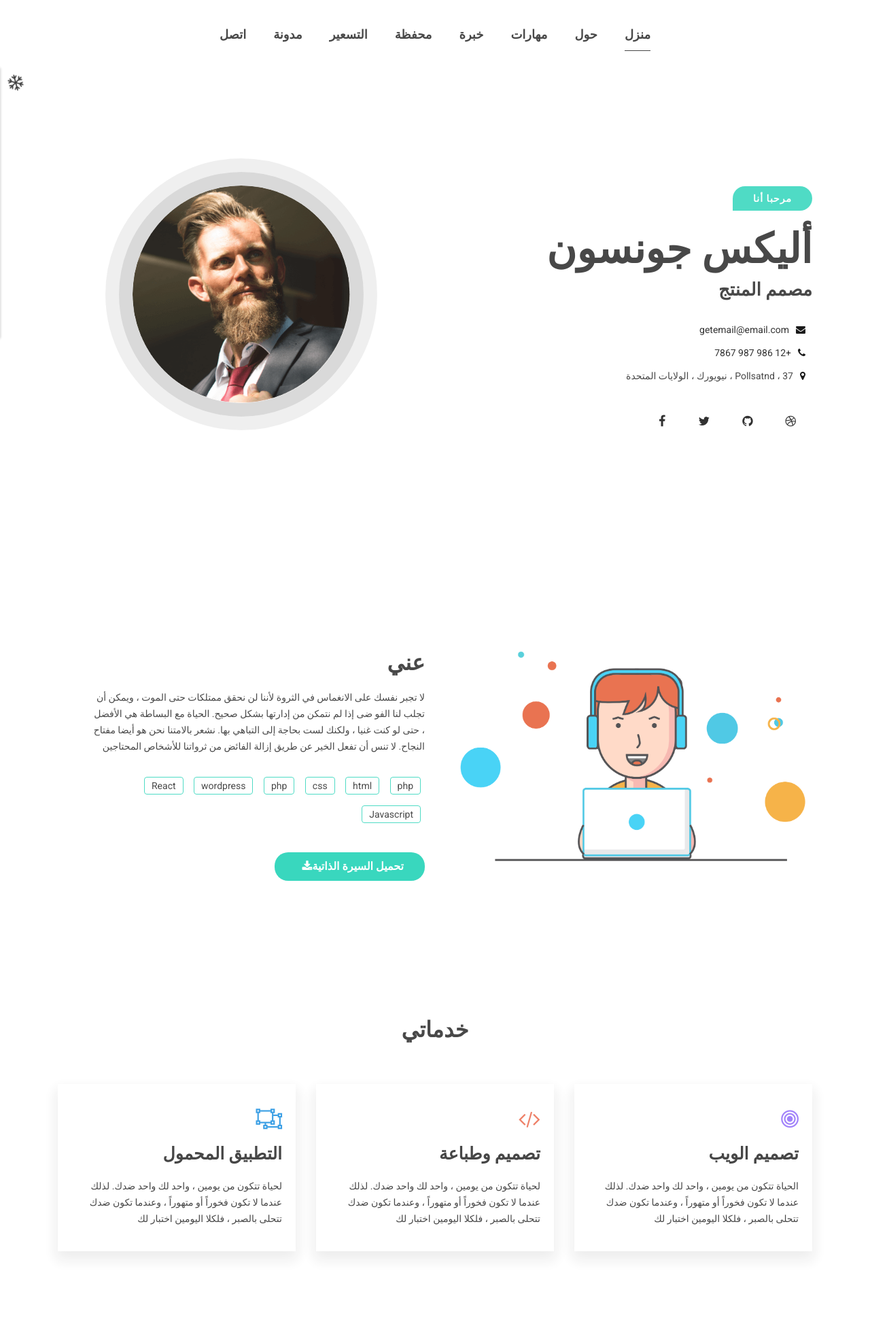
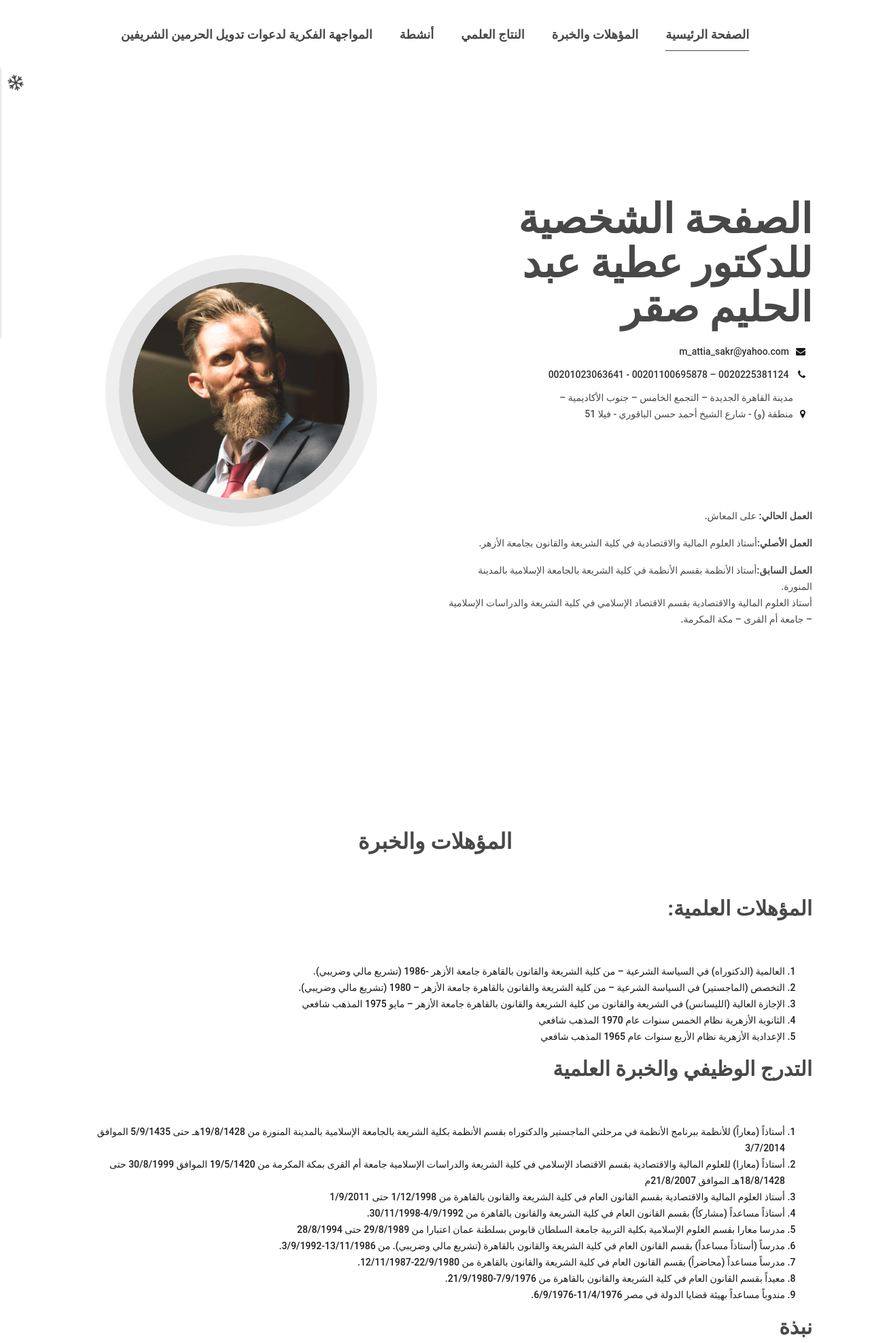
Before and after one commit to profattiasakr/profattiasakr.github.io, a plain HTML site: page index.html in a window 1280 px wide. Shown: the top 1976 px of the page at 68% size. Drawn offline with Linux system fonts and the light colour scheme; some packages are replaced by stand-ins of ours.

Commit message:
filling content

```diff
--- a/index.html
+++ b/index.html
@@ -2,13 +2,13 @@
 <html dir="rtl" lang="ar">
 
 <head>
-        <title>Maha - Personal CV/Resume Template | RTL Support </title>
+        <title> الصفحة الشخصية للدكتور عطية عبد الحليم صقر </title>
         <!-- Required meta tags -->
         <meta charset="utf-8">
         <meta http-equiv="X-UA-Compatible" content="IE=edge">
-        <meta name="description" content="Maha Personal cv/resume template for professional and personal website." />
-        <meta name="keywords" content="creative, cv, designer,  online cv, online resume, powerful portfolio, professional, professional resume, responsive, resume, vcard " />
-        <meta name="developer" content="Md. Siful Islam">
+        <meta name="description" content=" الصفحة الشخصية للدكتور عطية عبد الحليم صقر" />
+        <meta name="keywords" content="professor, cv, online cv, online resume, portfolio, islamic law, economy" />
+        <meta name="developer" content="Dr. Mahmoud SAKR">
         <meta name="viewport" content="width=device-width, initial-scale=1, shrink-to-fit=no">
 
         <!-- FAV AND ICONS   -->
@@ -18,7 +18,7 @@
         <link rel="shortcut icon" sizes="114x114" href="assets/images/apple-icon-114x114.png">
 
         <!-- Google Font-->
-        <link href="http://fonts.googleapis.com/css?family=Roboto" rel="stylesheet">
+        <link href="http://fonts.googleapis.com/css?family=amiri" rel="stylesheet">
         <!-- Font Awesome -->
         <link rel="stylesheet" href="assets/icons/font-awesome-4.7.0/css/font-awesome.min.css">
         <!-- Bootstrap CSS -->
@@ -71,28 +71,19 @@
                         <div class="collapse navbar-collapse" id="navbarSupportedContent">
                             <ul class="navbar-nav mr-auto ml-auto">
                                 <li class="nav-item active">
-                                    <a class="nav-link" href="#mh-home">منزل</a>
+                                    <a class="nav-link" href="#mh-home">الصفحة الرئيسية</a>
                                 </li>
                                 <li class="nav-item">
-                                    <a class="nav-link" href="#mh-about">حول</a>
+                                   <a class="nav-link" href="#mh-skills">المؤهلات والخبرة</a>
                                 </li>
                                 <li class="nav-item">
-                                   <a class="nav-link" href="#mh-skills">مهارات</a>
+                                   <a class="nav-link" href="#mh-publications">النتاج العلمي</a>
                                 </li>
                                 <li class="nav-item">
-                                   <a class="nav-link" href="#mh-experience">خبرة</a>
+                                    <a class="nav-link" href="#mh-activities">أنشطة</a>
                                 </li>
                                 <li class="nav-item">
-                                    <a class="nav-link" href="#mh-portfolio">محفظة</a>
-                                </li>
-                                <li class="nav-item">
-                                    <a class="nav-link" href="#mh-pricing">التسعير</a>
-                                </li>
-                                <li class="nav-item">
-                                    <a class="nav-link" href="#mh-blog">مدونة</a>
-                                </li>
-                                <li class="nav-item">
-                                   <a class="nav-link" href="#mh-contact">اتصل</a>
+                                    <a class="nav-link" href="#mh-rebuttle">المواجهة الفكرية لدعوات تدويل الحرمين الشريفين</a>
                                 </li>
                             </ul>
                         </div>
@@ -112,25 +103,20 @@
                     <div class="row xs-column-reverse section-separator vertical-middle-content home-padding">
                         <div class="col-sm-6">
                             <div class="mh-header-info">
-                                <div class="mh-promo">
-                                    <span>مرحبا أنا</span>
-                                </div>
-
-                                <h2>أليكس جونسون</h2>
-                                <h4>مصمم المنتج</h4>
+                                <h2> الصفحة الشخصية للدكتور عطية عبد الحليم صقر</h2>
 
                                 <ul>
-                                    <li><i class="fa fa-envelope"></i><a href="mailto:">getemail@email.com</a></li>
-                                    <li><i class="fa fa-phone"></i><a href="callto:">+12 986 987 7867</a></li>
-                                    <li><i class="fa fa-map-marker"></i><address>37 ، Pollsatnd ، نيويورك ، الولايات المتحدة</address></li>
+                                    <li><i class="fa fa-envelope"></i><a href="mailto:m_attia_sakr@yahoo.com">m_attia_sakr@yahoo.com</a></li>
+                                    <li><i class="fa fa-phone"></i><a href="callto:"> 0020225381124 – 00201100695878 - 00201023063641</a></li>
+                                    <li><i class="fa fa-map-marker"></i><address> مدينة القاهرة الجديدة – التجمع الخامس – جنوب الأكاديمية –
+                                    <br/>منطقة (و) - شارع الشيخ أحمد حسن الباقوري - فيلا 51</address></li>
                                 </ul>
-
-                                <ul class="social-icon">
-                                    <li><a href="#"><i class="fa fa-facebook"></i></a></li>
-                                    <li><a href="#"><i class="fa fa-twitter"></i></a></li>
-                                    <li><a href="#"><i class="fa fa-github"></i></a></li>
-                                    <li><a href="#"><i class="fa fa-dribbble"></i></a></li>
-                                </ul>
+                            </div>
+                            <div class="mh-header-info">
+															<p><b>العمل الحالي:</b> على المعاش.</p>
+															<p><b>العمل الأصلي:</b>أستاذ العلوم المالية والاقتصادية في كلية الشريعة والقانون بجامعة الأزهر.</p>
+															<p><b>العمل السابق:</b>أستاذ الأنظمة بقسم الأنظمة في كلية الشريعة بالجامعة الإسلامية بالمدينة المنورة.<br/>
+	أستاذ العلوم المالية والاقتصادية بقسم الاقتصاد الإسلامي في كلية الشريعة والدراسات الإسلامية – جامعة أم القرى – مكة المكرمة.</p>
                             </div>
                         </div>
                         <div class="col-sm-6">
@@ -146,43 +132,6 @@
         </section>
 
         <!--
-        ==================
-            ABOUT
-        =================
-        -->
-        <section class="mh-about" id="mh-about">
-            <div class="container">
-                <div class="row section-separator">
-                    <div class="col-sm-12 col-md-6">
-                        <div class="mh-about-img shadow-2">
-                            <img src="assets/images/ab-img.png" alt="" class="img-fluid">
-                        </div>
-                    </div>
-                    <div class="col-sm-12 col-md-6">
-                        <div class="mh-about-inner">
-                            <h2>عني</h2>
-                            <p>لا تجبر نفسك على الانغماس في الثروة لأننا لن نحقق ممتلكات حتى الموت ، ويمكن أن تجلب لنا الفو
-                            ضى إذا لم نتمكن من إدارتها بشكل صحيح. الحياة مع البساطة هي الأفضل ، حتى لو كنت غنيا ، ولكنك لست بحاجة إلى التباهي
-                            بها. نشعر بالامتنا نحن هو أيضا مفتاح النجاح. لا تنس أن تفعل الخير عن طريق إزالة الفائض من ثرواتنا للأشخاص المحتاجين </p>
-                            <div class="mh-about-tag">
-                                <ul>
-                                    <li><span>php</span></li>
-                                    <li><span>html</span></li>
-                                    <li><span>css</span></li>
-                                    <li><span>php</span></li>
-                                    <li><span>wordpress</span></li>
-                                    <li><span>React</span></li>
-                                    <li><span>Javascript</span></li>
-                                </ul>
-                            </div>
-                            <a href="#" class="btn btn-fill"> تحميل السيرة الذاتية<i class="fa fa-download"></i></a>
-                        </div>
-                    </div>
-                </div>
-            </div>
-        </section>
-
-        <!--
         ===================
             SERVICES
         ===================
@@ -191,27 +140,48 @@
             <div class="container">
                 <div class="row section-separator">
                     <div class="col-sm-12 text-center section-title">
-                        <h2>خدماتي</h2>
+                        <h2>المؤهلات والخبرة</h2>
+													<h3 style="text-align:right">المؤهلات العلمية:</h3>
+                                <ol style="text-align:right" list-style="arabic-indic">
+                                    <li>العالمية (الدكتوراه) في السياسة الشرعية – من كلية الشريعة والقانون بالقاهرة جامعة الأزهر -1986 (تشريع مالي وضريبي).</li>
+                                    <li>التخصص (الماجستير) في السياسة الشرعية – من كلية الشريعة والقانون بالقاهرة جامعة الأزهر – 1980 (تشريع مالي وضريبي).</li>
+                                    <li>الإجازة العالية (الليسانس) في الشريعة والقانون من كلية الشريعة والقانون بالقاهرة جامعة الأزهر – مايو 1975 المذهب شافعي</li>
+                                    <li>الثانوية الأزهرية نظام الخمس سنوات عام 1970 المذهب شافعي</li>
+                                    <li>الإعدادية الأزهرية نظام الأربع سنوات عام 1965 المذهب شافعي</li>
+                                </ol>
+
+													<h3 style="text-align:right">التدرج الوظيفي والخبرة العلمية</h3>
+                                <ol style="text-align:right" list-style="arabic-indic">
+                                    <li>أستاذاً (معاراً) للأنظمة ببرنامج الأنظمة في مرحلتي الماجستير والدكتوراه بقسم الأنظمة بكلية الشريعة بالجامعة الإسلامية بالمدينة المنورة من 19/8/1428هـ حتى 5/9/1435 الموافق 3/7/2014</li>
+                                    <li>أستاذاً (معارا) للعلوم المالية والاقتصادية بقسم الاقتصاد الإسلامي في كلية الشريعة والدراسات الإسلامية جامعة أم القرى بمكة المكرمة من 19/5/1420 الموافق 30/8/1999 حتى 18/8/1428هـ الموافق 21/8/2007م</li>
+                                    <li>أستاذ العلوم المالية والاقتصادية بقسم القانون العام في كلية الشريعة والقانون بالقاهرة من 1/12/1998 حتى 1/9/2011</li>
+                                    <li>أستاذاً مساعداً (مشاركاً) بقسم القانون العام في كلية الشريعة والقانون بالقاهرة من 4/9/1992-30/11/1998.</li>
+                                    <li>مدرسا معارا بقسم العلوم الإسلامية بكلية التربية جامعة السلطان قابوس بسلطنة عمان اعتبارا من 29/8/1989 حتى 28/8/1994</li>
+                                    <li>مدرساً (أستاذاً مساعداً) بقسم القانون العام في كلية الشريعة والقانون بالقاهرة (تشريع مالي وضريبي). من 13/11/1986-3/9/1992.</li>
+                                    <li>مدرساً مساعداً (محاضراً) بقسم القانون العام في كلية الشريعة والقانون بالقاهرة من 22/9/1980-12/11/1987.</li>
+                                    <li>معيداً بقسم القانون العام في كلية الشريعة والقانون بالقاهرة من 7/9/1976-21/9/1980.</li>
+                                    <li>مندوباً مساعداً بهيئة قضايا الدولة في مصر 11/4/1976-6/9/1976.</li>
+                                </ol>
+
+													<h3 style="text-align:right">نبذة</h3>
+													<div style="text-align:right">
+													<p>
+صاحب هذه السيرة الذاتية أتم حفظ القران الكريم وهو في عمر الحادية عشرة، ثم التحق بالأزهر الشريف، حيث درس على نظامه القديم لفترة أربع سنوات بالمرحلة الإعدادية ثم خمس سنوات بالمرحلة الثانوية، درس خلالها الفقه الإسلامي بجميع أبوابه على مذهب الإمام الشافعي.
+													</p><p>
+ ثم التحق بكلية الشريعة والقانون بالقاهرة، حيث تعمق في دراسة الفقه الشافعي وأصول الفقه والفقه المقارن وجميع فروع القانون، وقد أنهى دراسته بالحصول على درجة الإجازة العالية (الليسانس) في الشريعة والقانون عام 1975 بتقدير عام جيد جدا. ثم التحق بالدراسات العليا في ذات الكلية، شعبة السياسة الشرعية حيث حصل على درجة التخصص الماجستير عام 1980 بتقدير ممتاز. ثم حصل على درجة العالمية (الدكتوراه) عام 1975 مع مرتبة الشرف.
+													</p><p>
+وقد عمل فور تخرجه بهيئة قضايا الدولة في مصر، ثم انتقل إلى العمل معيدا بقسم القانون العام بكلية الشريعة والقانون بالقاهرة بناءا على تكليف جامعة الأزهر له. ثم تدرج في العمل الأكاديمي مدرسا، أستاذا مساعدا (مشاركا)، حتى تمت ترقيته إلى درجة أستاذ عام 1999.
+													</p><p>
+وقد استمر نشاطه البحثي دون انقطاع منذ تكليفه معيدا وحتى الآن. حيث نشر له نحو أربعين بحثا محكما وكتابا مرجعيا، ونحو 20 كتابا دراسيا. علاوة على رسالته للماجستير بعنوان الازدواج الضريبي في التشريع المالي الإسلامي والتشريع المالي المعاصر – دراسة مقارنة. بالإضافة إلى رسالته للدكتوراه تحت عنوان الضريبة الموحدة في ميزان الشريعة الإسلامية.
+													</p><p>
+وقد قام بتدريس أكثر من ثلاثين مقررا دراسيا في مراحل الليسانس والماجستير والدكتوراه. كما أشرف على ما لا يقل عن اثنتي عشرة رسالة ماجستير وعشر رسائل دكتوراه وستين بحثا تكميليا للحصول على الماجستير.
+													</p><p>
+وله خبرة أكاديمية دولية، حيث عمل مدرسا بقسم العلوم الإسلامية بكلية التربية جامعة السلطان قابوس بسلطنة عمان، وحيث عمل أستاذا بقسم الاقتصاد الإسلامي بكلية الشريعة بمكة المكرمة جامعة أم القرى، وحيث عمل أستاذا بقسم الأنظمة بكلية الشريعة بالمدينة المنورة الجامعة الإسلامية. فضلا عن عمله الأصلي في كلية الشريعة والقانون بالقاهرة جامعة الأزهر.
+													</p><p>
+وله خبرة بوضع البرامج الدراسية وإنشاء الأقسام العلمية، حيث شارك في وضع لائحة وبرنامج الدراسة في قسمي الأنظمة والاقتصاد الإسلامي في كلية الشريعة بالجامعة الإسلامية. كما شارك في الكثير من اللجان العلمية الدائمة للعديد من المؤتمرات والندوات العلمية.
+													</p>
+											</div>
                     </div>
-                    <div class="col-sm-4">
-                        <div class="mh-service-item shadow-1 dark-bg">
-                            <i class="fa fa-bullseye purple-color"></i>
-                            <h3>تصميم الويب</h3>
-                            <p>
-                                الحياة تتكون من يومين ، واحد لك واحد ضدك. لذلك عندما لا تكون فخوراً أو متهوراً ، وعندما تكون ضدك تتحلى بالصبر ، فلكلا اليومين اختبار لك
-                            </p>
-                        </div>
-                    </div>
-                    <div class="col-sm-4">
-                        <div class="mh-service-item shadow-1 dark-bg">
-                            <i class="fa fa-code iron-color"></i>
-                            <h3>تصميم وطباعة</h3>
-                            <p>
-                            لحياة تتكون من يومين ، واحد لك واحد ضدك. لذلك عندما لا تكون فخوراً أو متهوراً ، وعندما تكون ضدك تتحلى بالصبر ، فلكلا اليومين اختبار لك
-                            </p>
-                        </div>
-                    </div>
-                    <div class="col-sm-4">
                         <div class="mh-service-item shadow-1 dark-bg">
                             <i class="fa fa-object-ungroup sky-color"></i>
                             <h3>التطبيق المحمول</h3>
```
